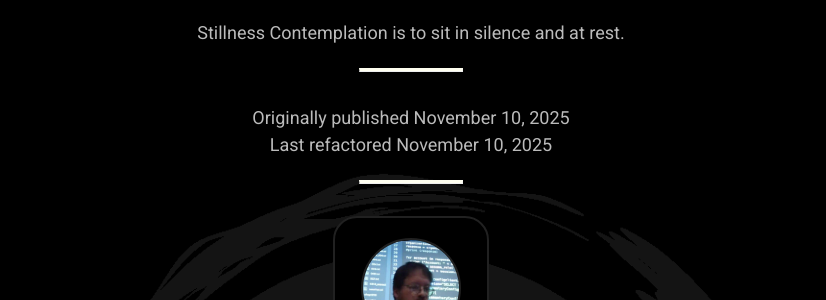
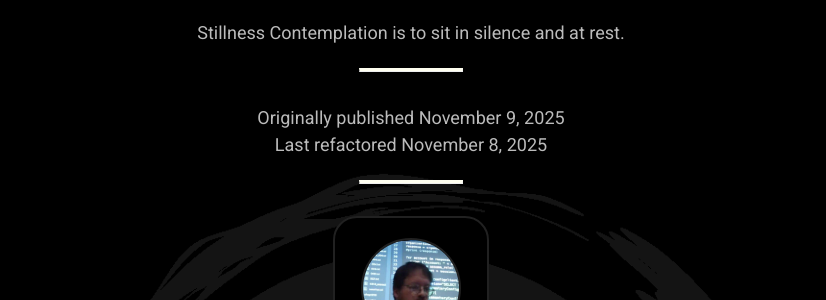
Before and after one commit to mindset-dojo/mindset-dojo.github.io, a Jekyll site: the page built from _insights/2025/bill-westfall/2025-11-10-trust-and-peitho.md, in a window 1280 px wide and 900 px high, scrolled down 2375 px. Shown: the part 153-453 px from the top of the window, without its empty margins (229-1055 px from the left). Built offline with Jekyll 4.4.1, drawn with Linux system fonts in a browser that asks for light colours; some web fonts are replaced.

Commit message:
fix: published date so that it will render

```diff
--- a/_insights/2025/bill-westfall/2025-11-10-trust-and-peitho.md
+++ b/_insights/2025/bill-westfall/2025-11-10-trust-and-peitho.md
@@ -2,8 +2,8 @@
 layout: insight
 title: "Trust and the myth of Peithō"
 title_mark: Trust
-published_date: 2025-11-10
-refactored_date: 2025-11-10
+published_date: 2025-11-09
+refactored_date: 2025-11-08
 authors:
   - bill-westfall
 forms:
```
